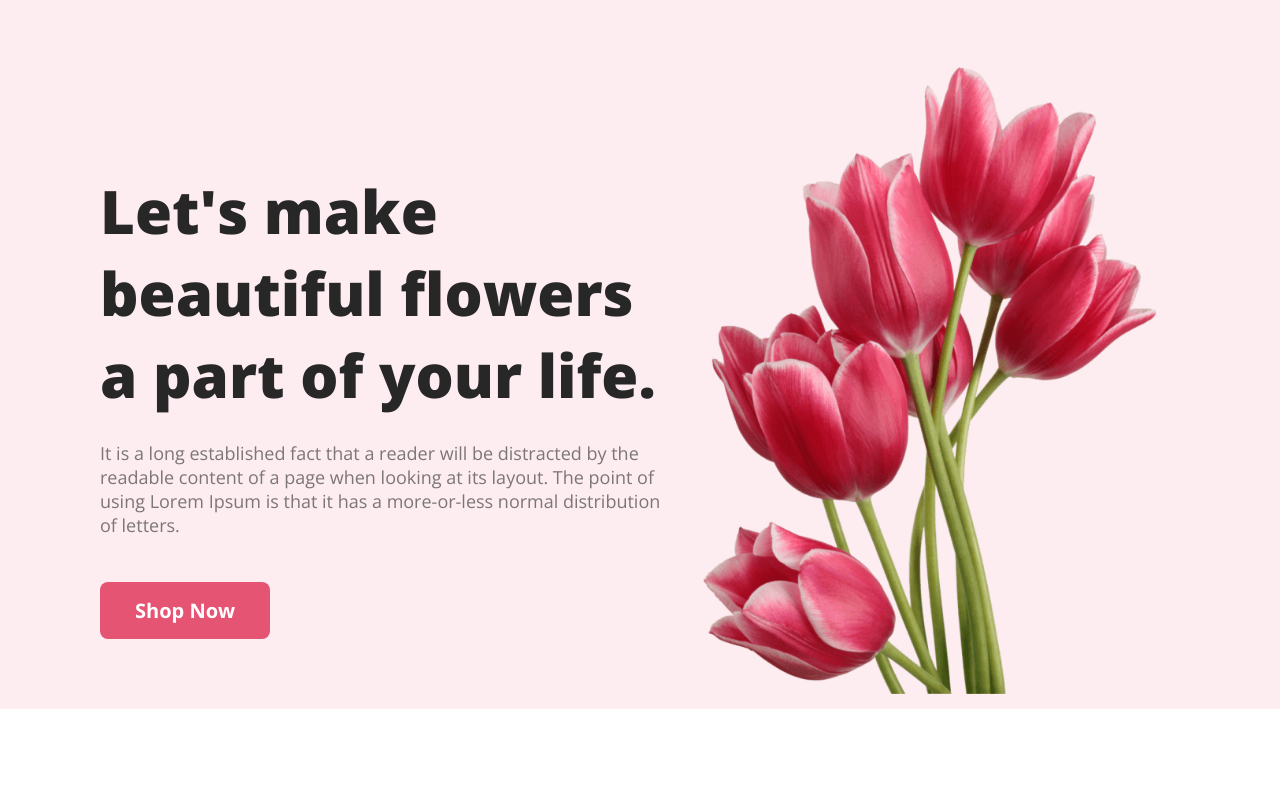
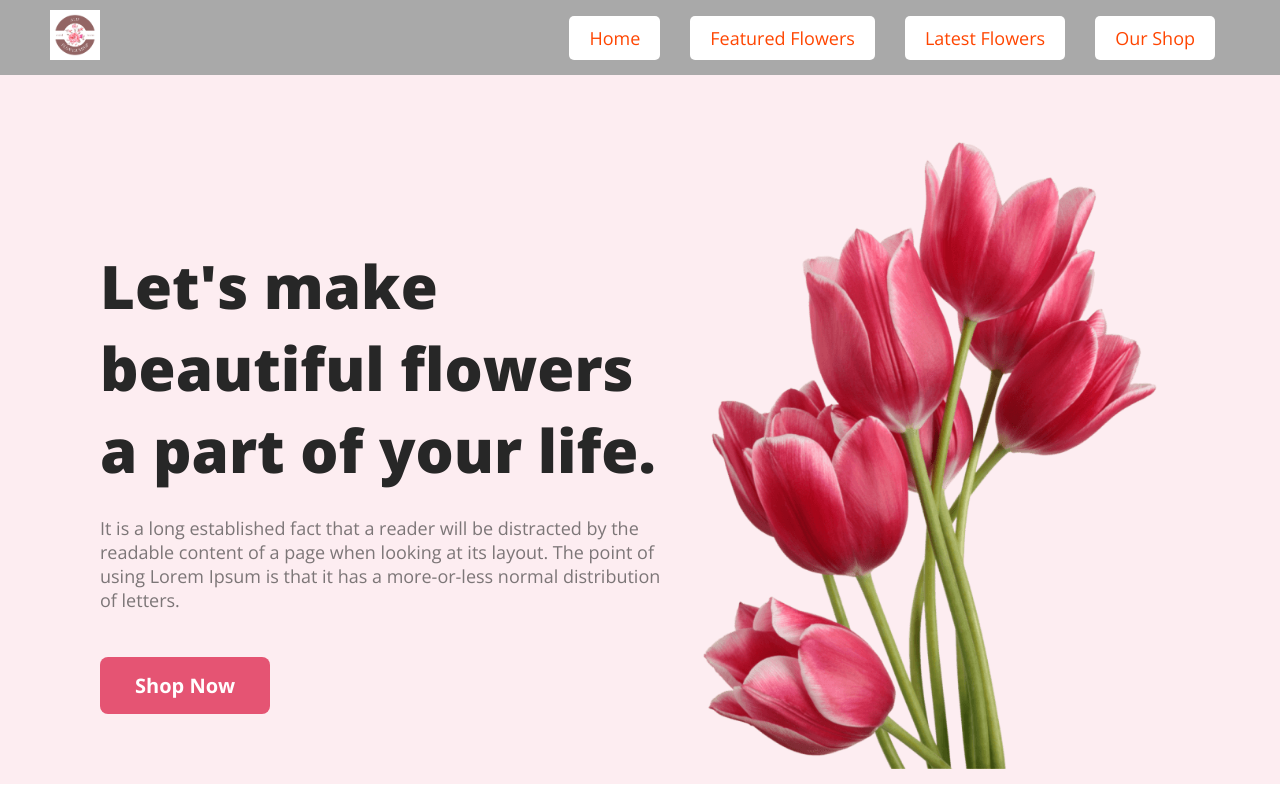
Before and after one commit to MahdiManik/assignment-1-flower-shop, a plain HTML site: page index.html in a window 1280 px wide. Shown: the top 800 px of the page. Drawn offline with nearby package versions, Linux system fonts and the light colour scheme.

Commit message:
flower shop website almost done

```diff
--- a/index.html
+++ b/index.html
@@ -4,7 +4,7 @@
 <head>
     <meta charset="UTF-8">
     <meta name="viewport" content="width=device-width, initial-scale=1.0">
-    <title>World Best Flower Shop</title>
+    <title>Alif Flower Shop</title>
 
     <!-- this is CSS link -->
     <link rel="stylesheet" href="style.css">
@@ -20,6 +20,19 @@
 <body>
     <!-- this is header -->
     <header>
+        <nav class="nav-bar">
+            <div class="logo">
+                <img class="logo-image" src="./flower/nav-Logo.png" alt="">
+            </div>
+            <div class="menu">
+                <ul>
+                    <li>Home</li>
+                    <li>Featured Flowers</li>
+                    <li>Latest Flowers</li>
+                    <li>Our Shop</li>
+                </ul>
+            </div>
+        </nav>
         <div class="banner">
             <div class="banner-content">
                 <h1 class="banner-title">Let's make beautiful flowers a part of your life.</h1>
--- a/style.css
+++ b/style.css
@@ -29,6 +29,43 @@
 
 /* header related styles */
 
+/* navbar related styles */
+.nav-bar {
+    background-color: darkgray;
+    display: flex;
+    align-items: center;
+    justify-content: space-between;
+    padding: 10px 50px;
+}
+
+.menu ul {
+    display: flex;
+    justify-content: center;
+}
+
+.menu li {
+    list-style: none;
+    margin: 0px 15px;
+    color: orangered;
+    font-size: 18px;
+    font-weight: 400;
+    background: white;
+    padding: 10px 20px;
+    border-radius: 5px;
+}
+
+li:hover {
+    background-color: wheat;
+    color: red;
+    padding: 10px 20px;
+    border-radius: 5px;
+}
+
+.logo-image {
+    width: 50px;
+}
+
+/* banner related styles */
 .banner {
     background-color: rgba(229, 84, 115, 0.10);
     display: flex;
@@ -237,13 +274,15 @@ footer {
     font-size: 40px;
     font-weight: 800;
 }
-.footer-description{
+
+.footer-description {
     color: #ffff;
     font-size: 18px;
     font-weight: 400;
     line-height: 30px;
     padding: 20px;
 }
-.copyright{
+
+.copyright {
     color: rgba(95, 155, 138, 0.548);
 }
```
Also changed, not shown: flower/Logo.png (added), flower/nav-Logo.png (added).
